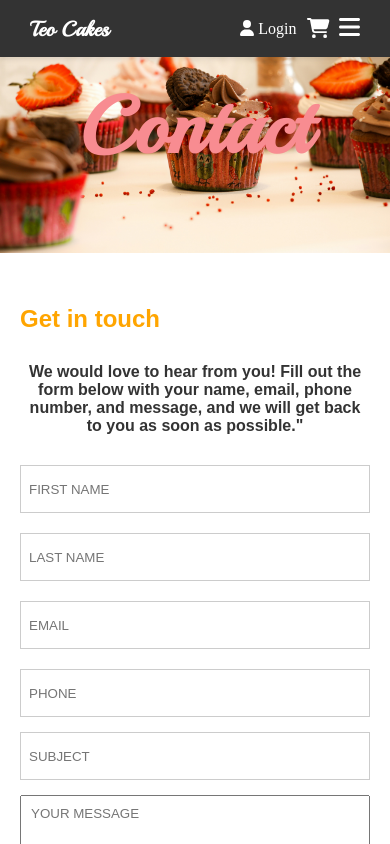
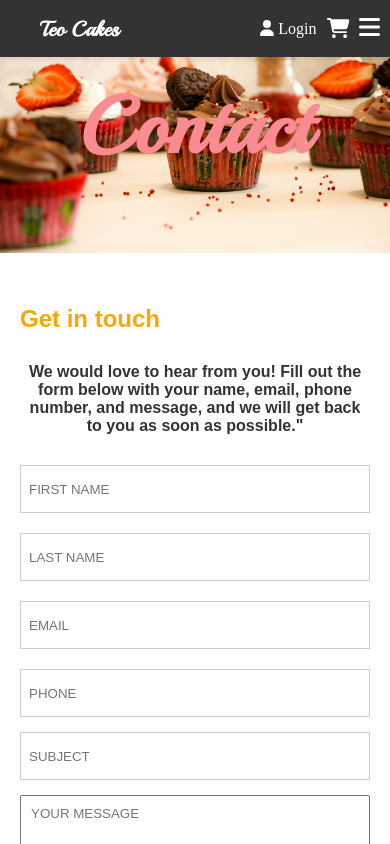
Before and after one commit to ben781105/teofront, a React (Vite) app: page /contact in a window 390 px wide. Built offline with nearby package versions, Linux system fonts and the light colour scheme; no server answers.

Commit message:
Update navbar.css

```diff
--- a/src/styles/navbar.css
+++ b/src/styles/navbar.css
@@ -73,7 +73,10 @@
     display: block;
 
   }
-
+ .navbar{
+   padding-right:10px;
+   padding-left:40px;
+ }
 
   .nav-links {
     display: none;
```
